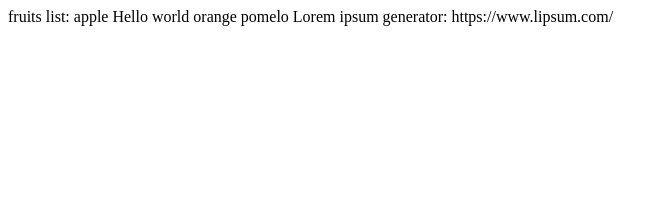
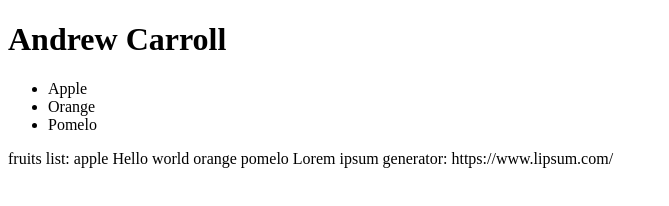
Before and after one commit to andcar23/andcar.github.io, a website: page public/lab_1/index.html in a window 1280 px wide. Shown: the whole page, without its empty margins (0-669 px from the left). Drawn offline with Linux system fonts and the light colour scheme.

Commit message:
Test 1.1

```diff
--- a/public/lab_1/index.html
+++ b/public/lab_1/index.html
@@ -1,3 +1,32 @@
+<!DOCTYPE html>
+<html>
+    <head>
+        <meta charset="utf-8">
+        <title>Andrew Carroll</title>
+    </head>
+    <body>
+        <h1>Andrew Carroll</h1>
+
+        <ul>
+            <li>Apple</li>
+            <li>Orange</li>
+            <li>Pomelo</li>
+        </ul>
+    </body>
+
+
+
+
+
+
+
+
+
+
+</html>
+
+
+
 fruits list:
 apple
 Hello world
```
